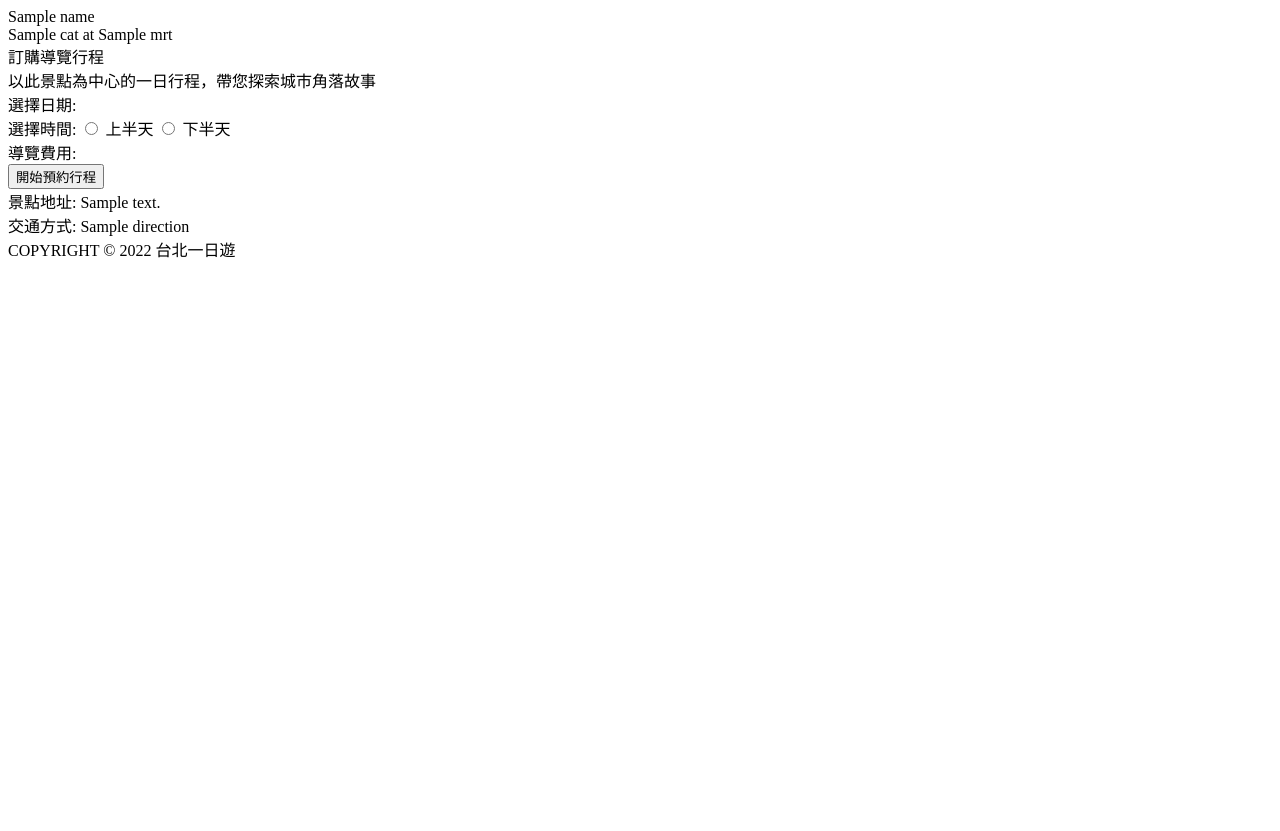
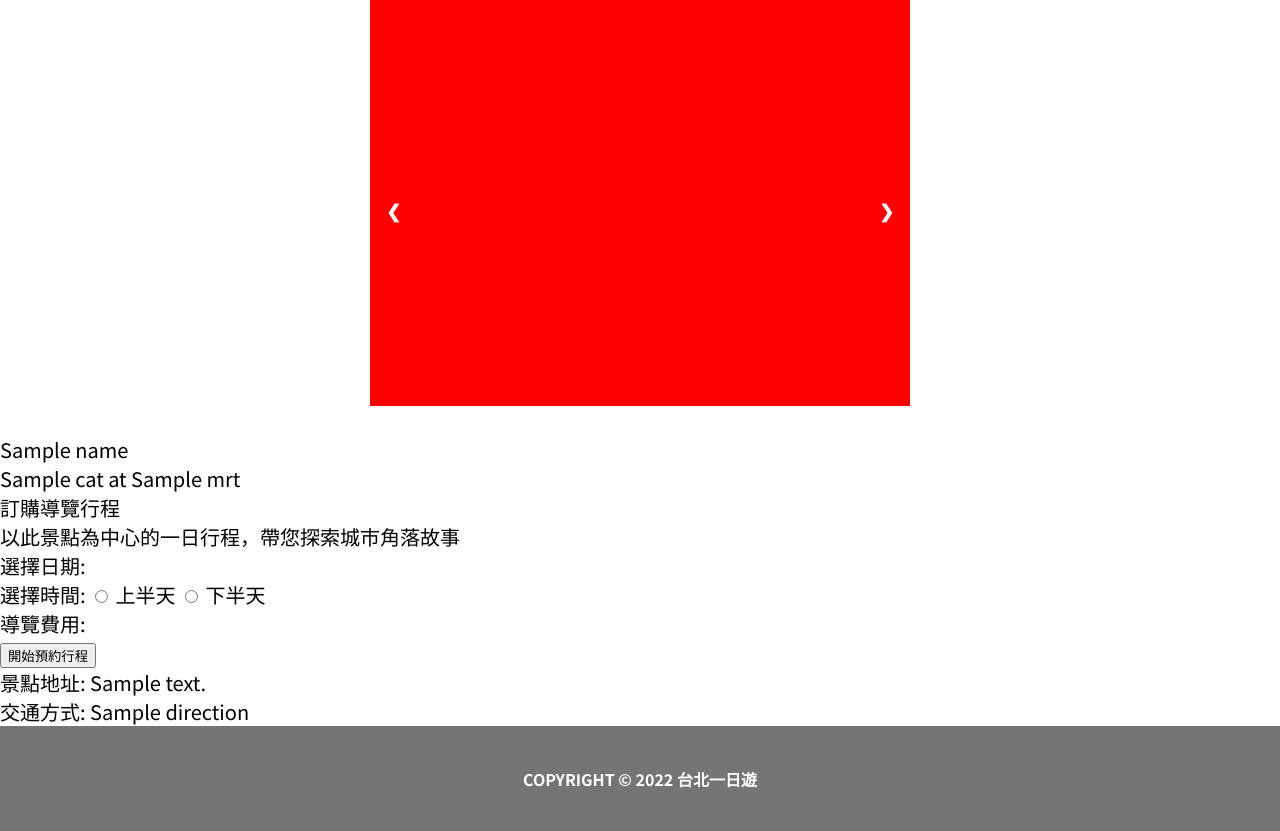
Before and after one commit to vivian-wj-lin/Day-Trip, a Flask app: template taipei-day-trip/templates/attraction.html in a window 1280 px wide. Before the commit the page ends 258 px from the top, so only its background shows below. Run offline with Flask 2, Linux system fonts and the light colour scheme; the template is opened without the code that fills it: most values are stand-ins (such as "Sample title", 1, 10 or a date in 2020).

Commit message:
Attraction page draft

```diff
--- a/taipei-day-trip/app.py
+++ b/taipei-day-trip/app.py
@@ -22,10 +22,10 @@ cnxpool = pooling.MySQLConnectionPool(
     pool_size=5,
     host='localhost',
     database='TaipeiAttractionsDB',
-    # user='root',
-    user="debian-sys-maint",
-    # password='mysqlpwd2022'
-    passwd="b6hdV6hWNuqadE2s",
+    user='root',
+    # user="debian-sys-maint",
+    password='mysqlpwd2022'
+    # passwd="b6hdV6hWNuqadE2s",
     # auth_plugin='mysql_native_password'
 )
 
--- a/taipei-day-trip/templates/attraction.css
+++ b/taipei-day-trip/templates/attraction.css
@@ -1,11 +1,147 @@
-.carousel .carousel-indicators button {
-  width: 10px;
-  height: 10px;
-  border-radius: 100%;
+@import url(//fonts.googleapis.com/earlyaccess/notosanstc.css);
+html,
+body {
+  font-family: "Noto Sans TC", "微軟正黑體", sans-serif;
+  width: 100%;
+  height: 100%;
+  font-size: 20px;
+  margin: 0;
+  padding: 0;
+
+  /* justify-content: center;
+  align-items: center; */
+  /* text-align: center; */
+}
+body {
+  max-width: 1920px;
+}
+img {
+  object-fit: cover;
+}
+.imgs-and-res {
+  /* display: flex; */
+}
+/* desktop width1920px */
+/* /////////////  slide shows start */
+* {
+  box-sizing: border-box;
 }
 
-.carousel .carousel-item img {
-  min-height: 540px;
-  max-height: 406px;
+/* Slideshow container */
+.slideshow-container {
+  /* display: flex; */
+  /* flex-wrap: wrap; */
+  background-color: red;
+  width: 540px;
+  height: 406px;
   object-fit: cover;
+  /* max-width: 1000px; */
+  position: relative;
+  margin: auto;
 }
+
+/* Hide the images by default */
+.mySlides {
+  display: none;
+}
+
+/* Next & previous buttons */
+.prev,
+.next {
+  cursor: pointer;
+  position: absolute;
+  top: 50%;
+  width: auto;
+  margin-top: -22px;
+  padding: 16px;
+  color: white;
+  font-weight: bold;
+  font-size: 18px;
+  transition: 0.6s ease;
+  border-radius: 0 3px 3px 0;
+  user-select: none;
+}
+
+/* Position the "next button" to the right */
+.next {
+  right: 0;
+  border-radius: 3px 0 0 3px;
+}
+
+/* On hover, add a black background color with a little bit see-through */
+.prev:hover,
+.next:hover {
+  background-color: rgba(0, 0, 0, 0.8);
+}
+
+/* Caption text */
+.text {
+  color: #f2f2f2;
+  font-size: 15px;
+  padding: 8px 12px;
+  position: absolute;
+  bottom: 8px;
+  width: 100%;
+  text-align: center;
+}
+
+/* Number text (1/3 etc) */
+.numbertext {
+  color: #f2f2f2;
+  font-size: 12px;
+  padding: 8px 12px;
+  position: absolute;
+  top: 0;
+}
+
+/* The dots/bullets/indicators */
+.dot {
+  cursor: pointer;
+  height: 15px;
+  width: 15px;
+  margin: 0 2px;
+  background-color: #bbb;
+  border-radius: 50%;
+  display: inline-block;
+  transition: background-color 0.6s ease;
+}
+
+.active,
+.dot:hover {
+  background-color: #717171;
+}
+
+/* Fading animation */
+.fade {
+  animation-name: fade;
+  animation-duration: 1.5s;
+}
+
+@keyframes fade {
+  from {
+    opacity: 0.4;
+  }
+  to {
+    opacity: 1;
+  }
+}
+/* /////////////slide shows end */
+
+.footer {
+  display: flex;
+  height: 105px;
+  text-align: center;
+  justify-content: center;
+  align-items: center;
+  background: #757575;
+}
+
+.footer-text {
+  font-weight: 700;
+  font-size: 16px;
+  text-align: center;
+  display: flex;
+  justify-content: center;
+  align-items: center;
+  color: #ffffff;
+}
--- a/taipei-day-trip/templates/attraction.html
+++ b/taipei-day-trip/templates/attraction.html
@@ -11,7 +11,27 @@
     <!-- the upper part of the page -->
     <div class="imgs-and-res">
       <!-- the left part  -->
-      <div class="imgs">
+      <div class="slideshow-container">
+        <!-- Full-width images with number and caption text -->
+
+        <!-- <div class="mySlides fade">
+          <img src="img1.jpg" style="width: 100%" />
+        </div> -->
+
+        <!-- Next and previous buttons -->
+        <a class="prev" onclick="plusSlides(-1)">&#10094;</a>
+        <a class="next" onclick="plusSlides(1)">&#10095;</a>
+      </div>
+      <br />
+
+      <!-- The dots/circles -->
+      <div class="dotParentDiv" style="text-align: center">
+        <!-- <span class="dot" onclick="currentSlide(1)"></span>
+        <span class="dot" onclick="currentSlide(2)"></span>
+        <span class="dot" onclick="currentSlide(3)"></span> -->
+      </div>
+      <!-- end of the slide show -->
+
       <!-- the right part -->
       <div class="res">
         <div class="name">{{name}}</div>
@@ -45,8 +65,8 @@
       <div>交通方式: {{direction}}</div>
     </div>
     <script type="text/javascript" src="attraction.js"></script>
+    <footer class="footer">
+      <div class="footer-text">COPYRIGHT © 2022 台北一日遊</div>
+    </footer>
   </body>
-  <footer class="footer">
-    <div class="footer-text">COPYRIGHT © 2022 台北一日遊</div>
-  </footer>
 </html>
--- /dev/null
+++ b/taipei-day-trip/templates/attraction.js
@@ -0,0 +1,91 @@
+function loadinfos(id) {
+  let url = `/api/attraction/${id}`;
+  if (id === null) {
+    return;
+  }
+  fetch(url)
+    .then((response) => response.json())
+    .then((y) => {
+      console.log(y.data);
+      return y.data;
+    })
+    .then(() => {});
+}
+loadinfos(9);
+function loadImages(id) {
+  let url = `/api/attraction/${id}`;
+  if (id === null) {
+    return;
+  }
+  // console.log(url);
+  fetch(url)
+    .then((response) => response.json())
+    .then((y) => {
+      // console.log(y.data.images);
+      return y.data.images;
+    })
+    .then((images) => {
+      console.log(images);
+      const slideshowContainerDiv = document.querySelector(
+        ".slideshow-container"
+      );
+      for (const image of images) {
+        //photos
+        const mySlidesFadeElement = document.createElement("div");
+        mySlidesFadeElement.className = "mySlides fade";
+        const imgElement = document.createElement("img");
+        imgElement.src = image;
+        imgElement.style = "width: 100%";
+        mySlidesFadeElement.appendChild(imgElement);
+        slideshowContainerDiv.appendChild(mySlidesFadeElement);
+        // console.log(imgElement);
+        //dots
+      }
+
+      for (n = 0; n < images.length; n++) {
+        const dotParentDiv = document.querySelector(".dotParentDiv");
+        const dotSpan = document.createElement("span");
+        dotSpan.className = "dot";
+        dotSpan.onclick = function () {
+          showSlides((slideIndex = n + 1));
+        };
+        dotParentDiv.appendChild(dotSpan);
+      }
+    });
+}
+loadImages(9);
+
+////////slide show starts
+let slideIndex = 1;
+showSlides(slideIndex);
+
+// Next/previous controls
+function plusSlides(n) {
+  showSlides((slideIndex += n));
+}
+
+// Thumbnail image controls
+function currentSlide(n) {
+  showSlides((slideIndex = n));
+}
+
+function showSlides(n) {
+  let i;
+  let slides = document.getElementsByClassName("mySlides");
+  let dots = document.getElementsByClassName("dot");
+  if (n > slides.length) {
+    slideIndex = 1;
+  }
+  if (n < 1) {
+    slideIndex = slides.length;
+  }
+  for (i = 0; i < slides.length; i++) {
+    slides[i].style.display = "none";
+  }
+  for (i = 0; i < dots.length; i++) {
+    dots[i].className = dots[i].className.replace(" active", "");
+  }
+  slides[slideIndex - 1].style.display = "block";
+  dots[slideIndex - 1].className += " active";
+}
+////////slide show ends
```
